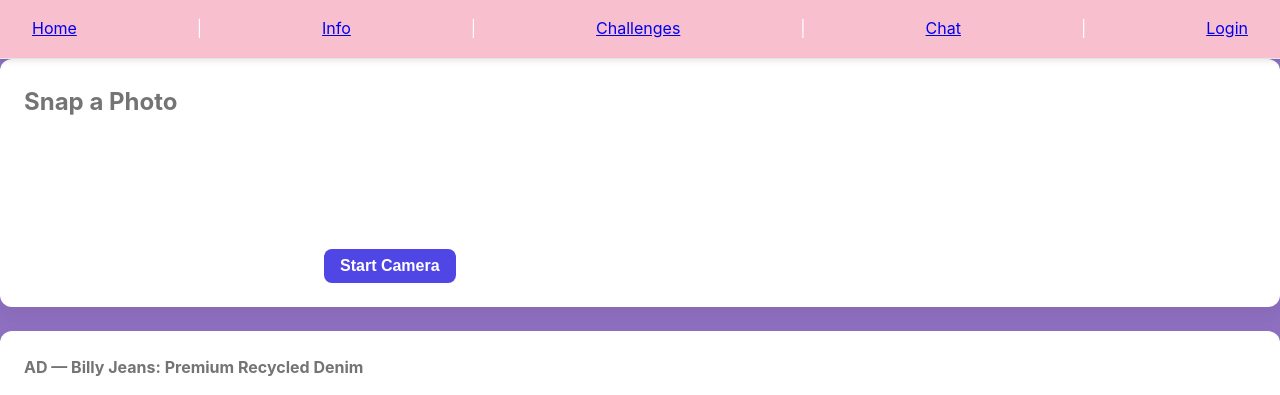
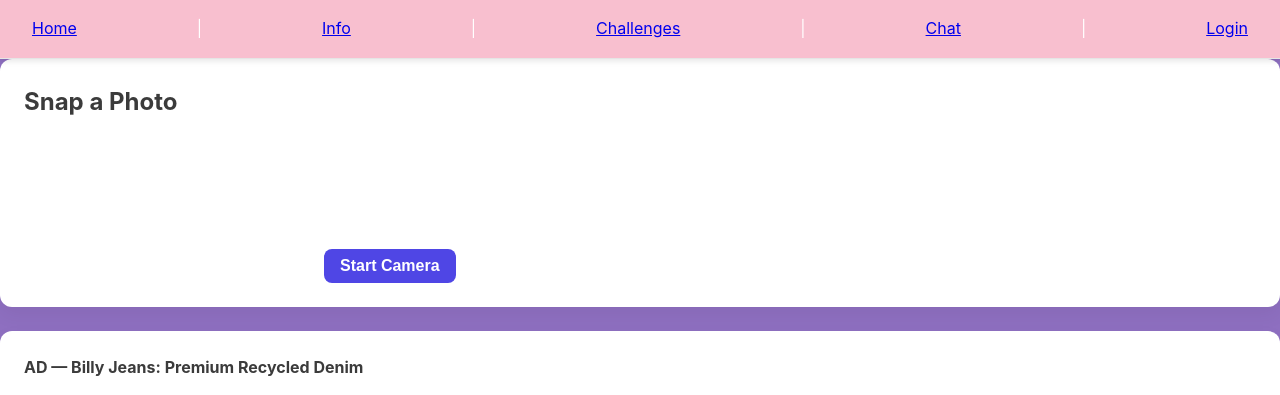
Before and after one commit to Preksh2102/SnapImapct, a React app: page / in a window 1280 px wide. Shown: the top 395 px of the page. Built offline with nearby package versions, Linux system fonts and the light colour scheme; some packages are replaced by stand-ins of ours.

Commit message:
Update index.css

```diff
--- a/src/index.css
+++ b/src/index.css
@@ -9,7 +9,7 @@
 body {
   font-family: 'Inter', 'Segoe UI', sans-serif;
   background-color: #8e6fc0;
-  color: #757474;
+  color: #3b3b3b;
   line-height: 1.6;
 }
 
```
